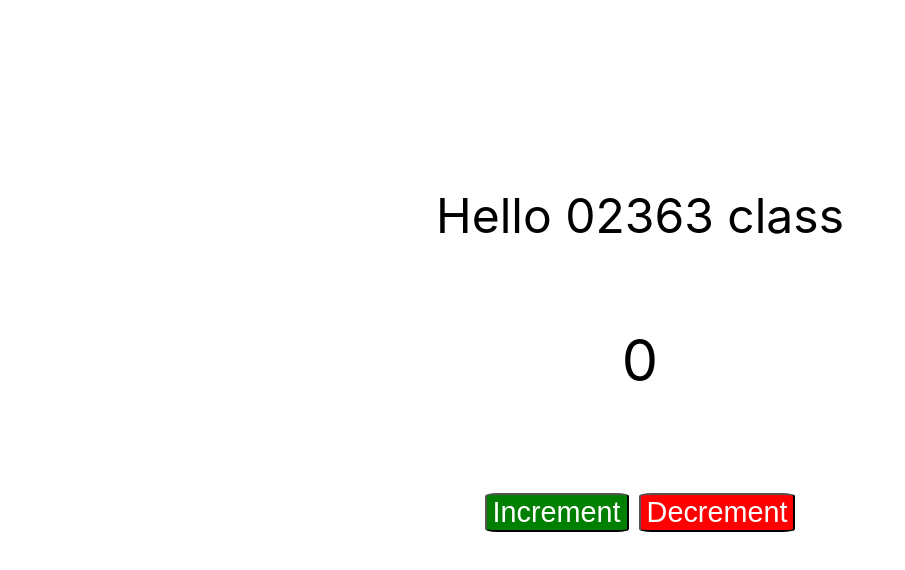
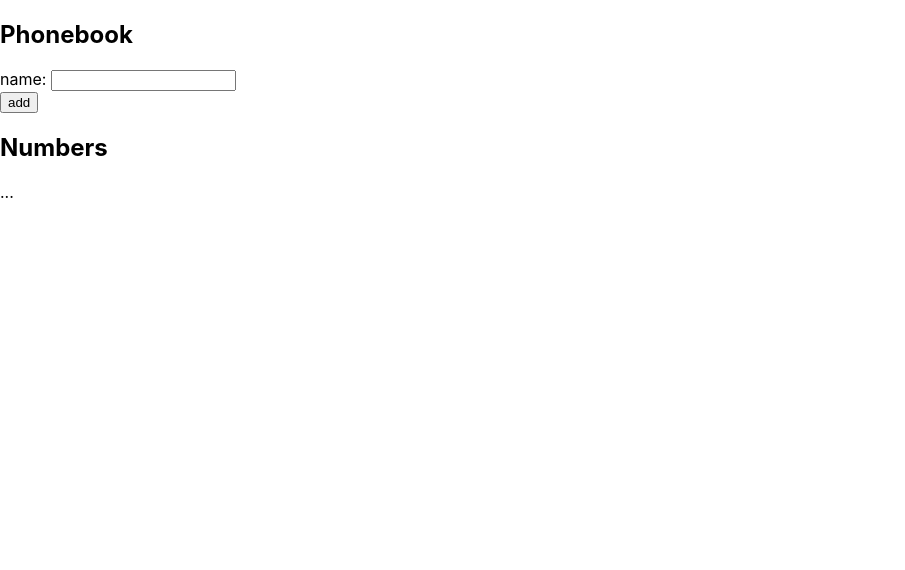
Before and after one commit to Arcspider/my-first-app, a React (Create React App) app: page / in a window 1280 px wide. Shown: the top 570 px of the page, without its empty margins (0-905 px from the left). Built offline with nearby package versions, Linux system fonts and the light colour scheme.

Commit message:
ex2_6 template

```diff
--- a/src/App.js
+++ b/src/App.js
@@ -1,60 +1,26 @@
-import React, { useState } from "react";
-import './App.css';
+import { useState } from 'react'
 
-function App() {
-  const [counter, setCounter] = useState(0)
-  const handleClick1 = () => {
-    setCounter(counter + 1)
-  }
-
-  const handleClick2 = () => {
-    setCounter(counter - 1)
-  }
+const App = () => {
+  const [persons, setPersons] = useState([
+    { name: 'Arto Hellas' }
+  ])
+  const [newName, setNewName] = useState('')
 
   return (
-    <div style={{
-      display: 'flex',
-      flexDirection: 'column',
-      alignItems: 'center',
-      justifyContent: 'center',
-      fontSize: '300%',
-      position: 'absolute',
-      width: '100%',
-      height: '100%',
-      top: '-15%',
-    }}>
-    Hello 02363 class
-      <div style={{
-        fontSize: '120%',
-        position: 'relative',
-        top: '10vh',
-      }}>
-        {counter}
-      </div>
-      <div className="buttons">
-        <button style={{
-          fontSize: '60%',
-          position: 'relative',
-          top: '20vh',
-          marginRight: '5px',
-          backgroundColor: 'green',
-          borderRadius: '8%',
-          color: 'white',
-        }}
-          onClick={handleClick1}>Increment</button>
-        <button style={{
-          fontSize: '60%',
-          position: 'relative',
-          top: '20vh',
-          marginLeft: '5px',
-          backgroundColor: 'red',
-          borderRadius: '8%',
-          color: 'white',
-        }}
-          onClick={handleClick2}>Decrement</button>
-      </div>
+    <div>
+      <h2>Phonebook</h2>
+      <form>
+        <div>
+          name: <input />
+        </div>
+        <div>
+          <button type="submit">add</button>
+        </div>
+      </form>
+      <h2>Numbers</h2>
+      ...
     </div>
   )
 }
 
-export default App;
+export default App
```
